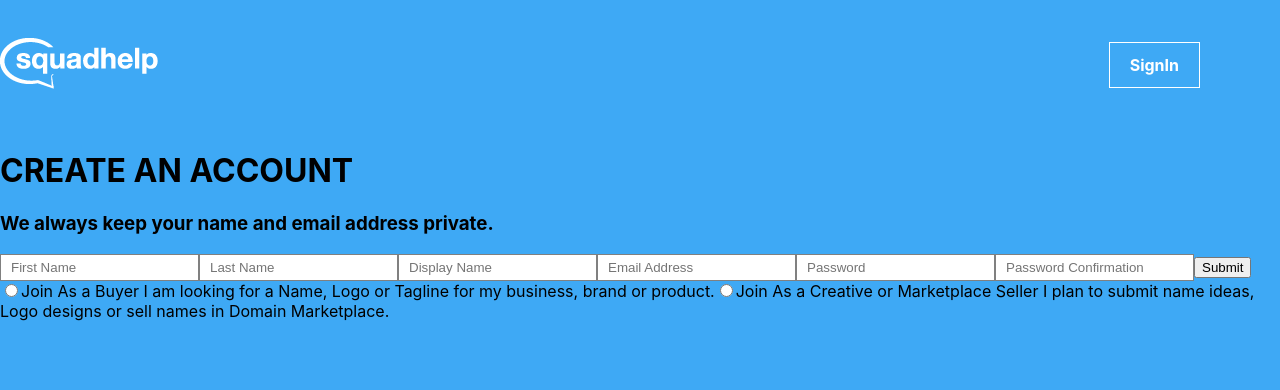
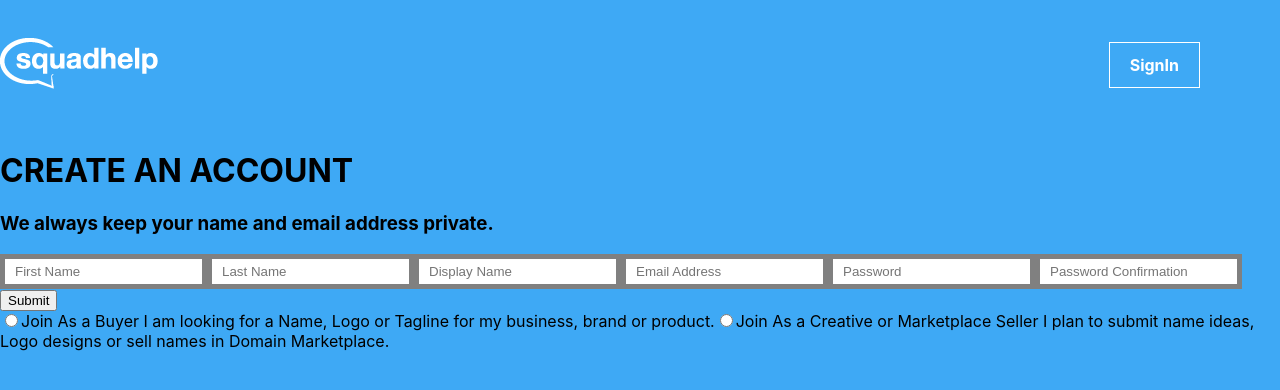
Before and after one commit to RomanSeveryn/form-react, a React (Create React App) app: page /signUp in a window 1280 px wide. Shown: the top 390 px of the page. Built offline with nearby package versions, Linux system fonts and the light colour scheme.

Commit message:
Refactor style error message

```diff
--- a/src/components/forms/Input/Input.module.scss
+++ b/src/components/forms/Input/Input.module.scss
@@ -1,7 +1,6 @@
 .input {
-  position: relative;
   padding: 5px 10px;
-  border: 1px solid grey;
+  border: 5px solid grey;
 }
 
 .validInput {
@@ -16,6 +15,10 @@
   position: absolute;
   border: 2px solid red;
   padding: 8px 72px;
-  top: 317px;
-  left: 710px;
+  top: 65px;
+  left: 0px;
 }
+
+.label {
+  position: relative;
+}
--- a/src/components/forms/SignInForm/SignInForm.module.scss
+++ b/src/components/forms/SignInForm/SignInForm.module.scss
@@ -9,7 +9,6 @@
 
 .inputStyleSignIn {
   width: 500px;
-  height: 50px;
   padding: 24px;
 }
 
```
